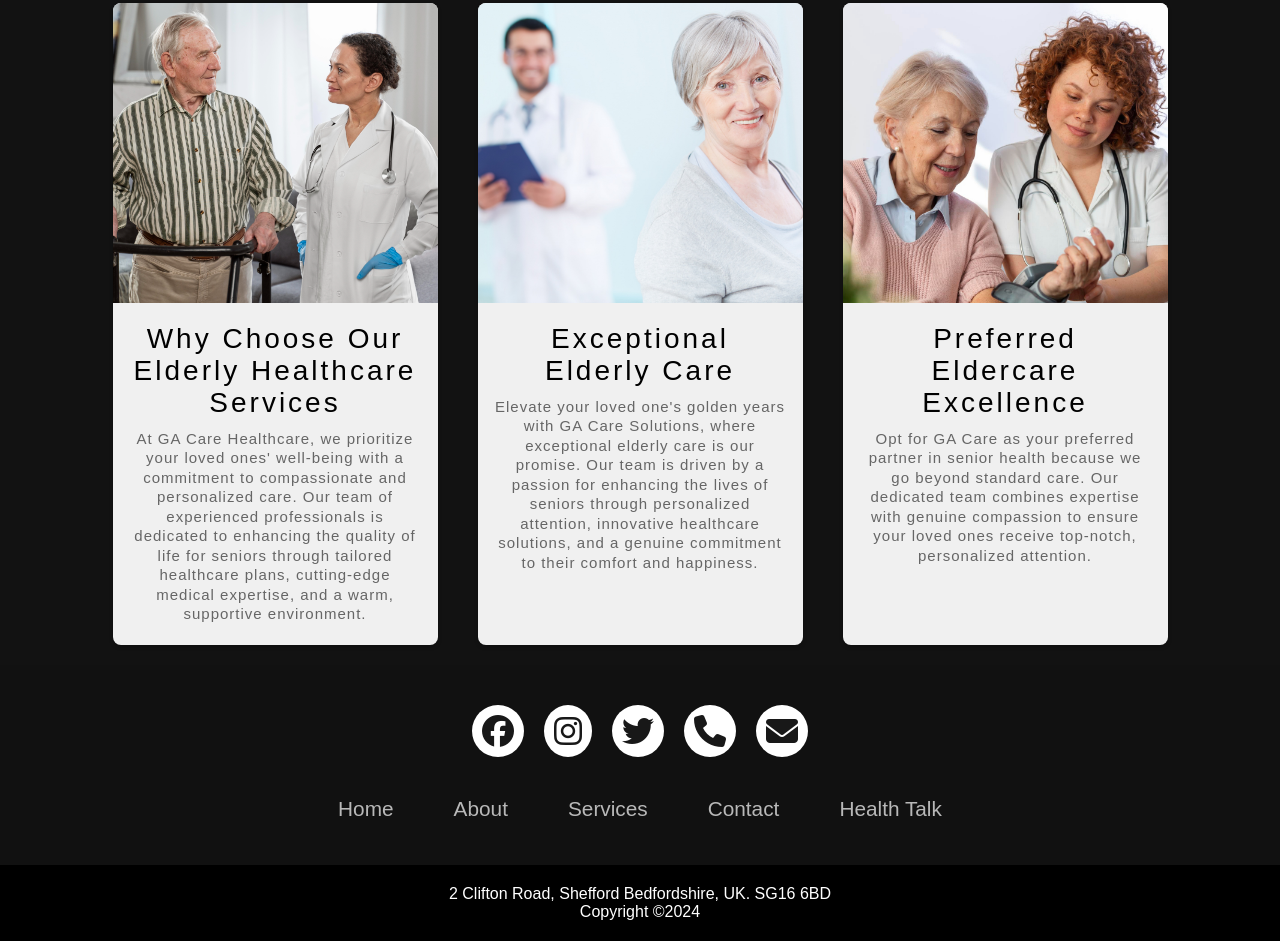
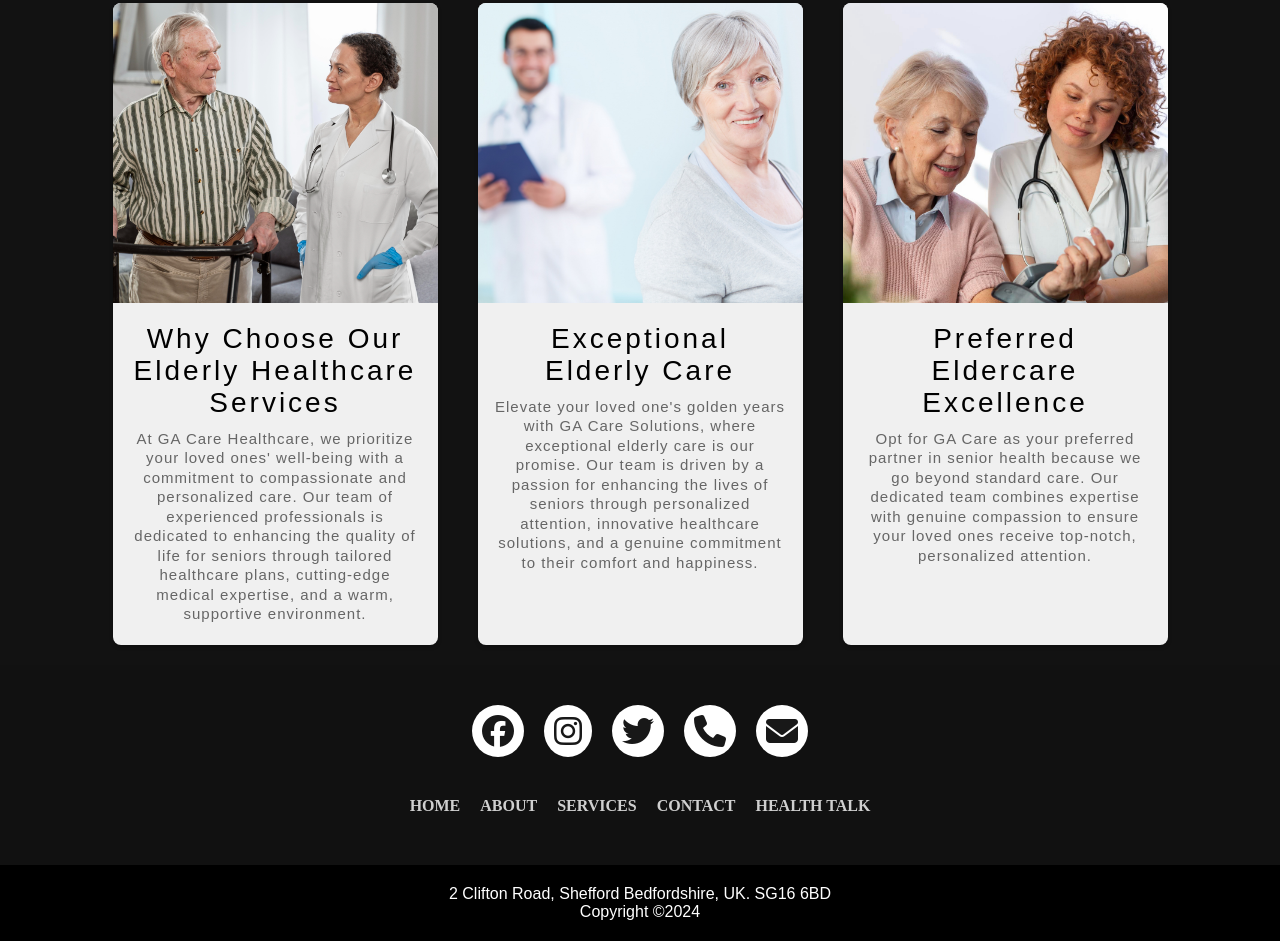
Before and after one commit to akinkunmiak123/GA-Care, a plain HTML site: page index.html in a window 1280 px wide. Shown: the part 2921-3862 px from the top of the page. Drawn offline with Linux system fonts and the light colour scheme.

Commit message:
footer commit

```diff
--- a/aboutStyle.css
+++ b/aboutStyle.css
@@ -228,13 +228,13 @@ footer {
 }
 
 .footerNav ul li a {
+ text-decoration: none;
   color: #fff;
-  margin: 20px;
-  text-decoration: none;
-  font-size: 1.3em;
-  opacity: 0.7;
-  text-transform: capitalize;
+  text-transform: uppercase;
+  font-weight: bolder;
+  font-family: myFont;
   transition: 0.5s;
+  opacity: .8;
 }
 
 .footerNav ul li a:hover {
--- a/contactUs.css
+++ b/contactUs.css
@@ -213,13 +213,13 @@ footer {
 }
 
 .footerNav ul li a {
+ text-decoration: none;
   color: #fff;
-  margin: 20px;
-  text-decoration: none;
-  font-size: 1.3em;
-  opacity: 0.7;
-  text-transform: capitalize;
+  text-transform: uppercase;
+  font-weight: bolder;
+  font-family: myFont;
   transition: 0.5s;
+  opacity: .8;
 }
 
 .footerNav ul li a:hover {
--- a/health.css
+++ b/health.css
@@ -209,13 +209,13 @@ footer {
 }
 
 .footerNav ul li a {
+text-decoration: none;
   color: #fff;
-  margin: 20px;
-  text-decoration: none;
-  font-size: 1.3em;
-  opacity: 0.7;
-  text-transform: capitalize;
+  text-transform: uppercase;
+  font-weight: bolder;
+  font-family: myFont;
   transition: 0.5s;
+  opacity: .8;
 }
 
 .footerNav ul li a:hover {
--- a/servicesStyle.css
+++ b/servicesStyle.css
@@ -199,13 +199,13 @@ footer {
 }
 
 .footerNav ul li a {
+  text-decoration: none;
   color: #fff;
-  margin: 20px;
-  text-decoration: none;
-  font-size: 1.3em;
-  opacity: 0.7;
-  text-transform: capitalize;
+  text-transform: uppercase;
+  font-weight: bolder;
+  font-family: myFont;
   transition: 0.5s;
+  opacity: .8;
 }
 
 .footerNav ul li a:hover {
--- a/styles.css
+++ b/styles.css
@@ -195,14 +195,16 @@ footer {
   position: relative;
 }
 
+
+
 .footerNav ul li a {
+ text-decoration: none;
   color: #fff;
-  margin: 20px;
-  text-decoration: none;
-  font-size: 1.3em;
-  opacity: 0.7;
-  text-transform: capitalize;
+  text-transform: uppercase;
+  font-weight: bolder;
+  font-family: myFont;
   transition: 0.5s;
+  opacity: .8;
 }
 
 .footerNav ul li a:hover {
```
